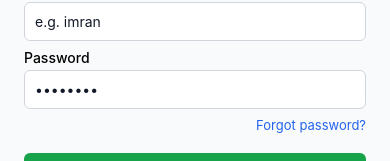
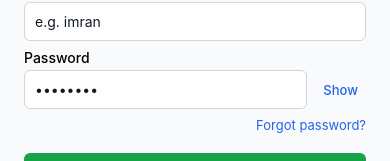
Before and after one commit to malela7/canaagel, a React Native app in the folder mobile/: screen /Login in a window 390 px wide. Shown: the part 364-525 px from the top of the page. Built offline with nearby package versions, Linux system fonts and the light colour scheme.

Commit message:
Add show/hide toggle for password fields on Login and Forgot password screens

```diff
--- a/mobile/src/screens/ForgotPasswordScreen.js
+++ b/mobile/src/screens/ForgotPasswordScreen.js
@@ -7,6 +7,7 @@ export default function ForgotPasswordScreen({ navigation }) {
   const [username, setUsername] = useState("");
   const [code, setCode] = useState("");
   const [newPassword, setNewPassword] = useState("");
+  const [showPassword, setShowPassword] = useState(false);
   const [message, setMessage] = useState(null);
   const [error, setError] = useState(null);
   const [loading, setLoading] = useState(false);
@@ -58,7 +59,17 @@ export default function ForgotPasswordScreen({ navigation }) {
           <Text style={styles.label}>Reset code</Text>
           <TextInput style={styles.input} value={code} onChangeText={setCode} keyboardType="numeric" />
           <Text style={styles.label}>New password</Text>
-          <TextInput style={styles.input} value={newPassword} onChangeText={setNewPassword} secureTextEntry />
+          <View style={styles.passwordWrap}>
+            <TextInput
+              style={[styles.input, styles.passwordInput]}
+              value={newPassword}
+              onChangeText={setNewPassword}
+              secureTextEntry={!showPassword}
+            />
+            <TouchableOpacity onPress={() => setShowPassword((v) => !v)} style={styles.showButton}>
+              <Text style={styles.showButtonText}>{showPassword ? "Hide" : "Show"}</Text>
+            </TouchableOpacity>
+          </View>
           <TouchableOpacity style={styles.button} onPress={confirmReset} disabled={loading}>
             {loading ? <ActivityIndicator color="#fff" /> : <Text style={styles.buttonText}>Reset password</Text>}
           </TouchableOpacity>
@@ -83,4 +94,8 @@ const styles = StyleSheet.create({
   success: { color: "#166534", marginBottom: 12, textAlign: "center" },
   backLink: { marginTop: 16, alignItems: "center" },
   backLinkText: { color: "#2563eb", fontSize: 13 },
+  passwordWrap: { flexDirection: "row", alignItems: "center" },
+  passwordInput: { flex: 1 },
+  showButton: { marginLeft: 8, paddingHorizontal: 8, paddingVertical: 10 },
+  showButtonText: { color: "#2563eb", fontSize: 13, fontWeight: "500" },
 });
--- a/mobile/src/screens/LoginScreen.js
+++ b/mobile/src/screens/LoginScreen.js
@@ -6,6 +6,7 @@ export default function LoginScreen({ navigation }) {
   const { login } = useAuth();
   const [username, setUsername] = useState("");
   const [password, setPassword] = useState("");
+  const [showPassword, setShowPassword] = useState(false);
   const [error, setError] = useState("");
   const [loading, setLoading] = useState(false);
 
@@ -28,7 +29,18 @@ export default function LoginScreen({ navigation }) {
       <Text style={styles.label}>Username</Text>
       <TextInput style={styles.input} value={username} onChangeText={setUsername} autoCapitalize="none" placeholder="e.g. imran" />
       <Text style={styles.label}>Password</Text>
-      <TextInput style={styles.input} value={password} onChangeText={setPassword} secureTextEntry placeholder="••••••••" />
+      <View style={styles.passwordWrap}>
+        <TextInput
+          style={[styles.input, styles.passwordInput]}
+          value={password}
+          onChangeText={setPassword}
+          secureTextEntry={!showPassword}
+          placeholder="••••••••"
+        />
+        <TouchableOpacity onPress={() => setShowPassword((v) => !v)} style={styles.showButton}>
+          <Text style={styles.showButtonText}>{showPassword ? "Hide" : "Show"}</Text>
+        </TouchableOpacity>
+      </View>
       <TouchableOpacity onPress={() => navigation.navigate("ForgotPassword")} style={styles.forgotLink}>
         <Text style={styles.forgotLinkText}>Forgot password?</Text>
       </TouchableOpacity>
@@ -49,4 +61,8 @@ const styles = StyleSheet.create({
   error: { color: "#dc2626", marginBottom: 12, textAlign: "center" },
   forgotLink: { alignItems: "flex-end", marginTop: 8 },
   forgotLinkText: { color: "#2563eb", fontSize: 13 },
+  passwordWrap: { flexDirection: "row", alignItems: "center" },
+  passwordInput: { flex: 1 },
+  showButton: { marginLeft: 8, paddingHorizontal: 8, paddingVertical: 10 },
+  showButtonText: { color: "#2563eb", fontSize: 13, fontWeight: "500" },
 });
```
